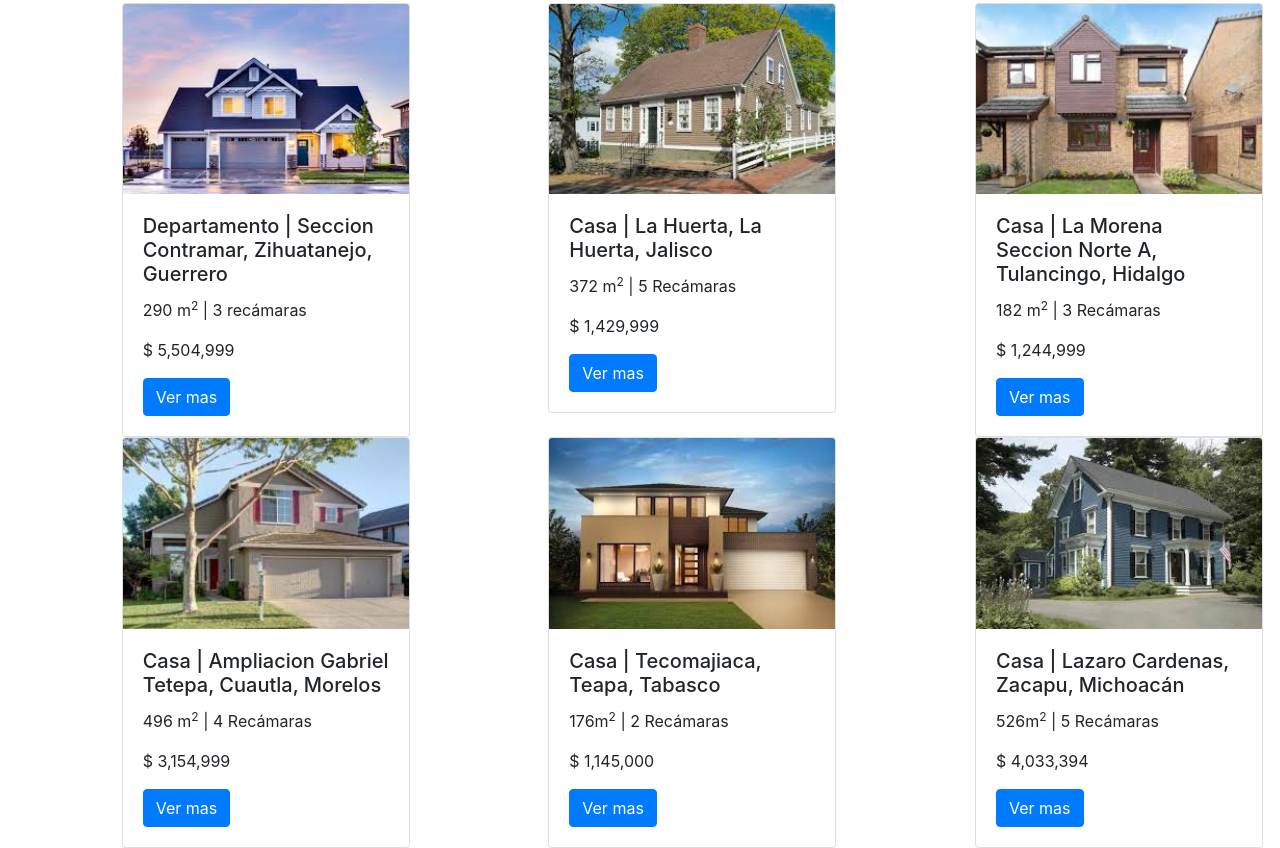
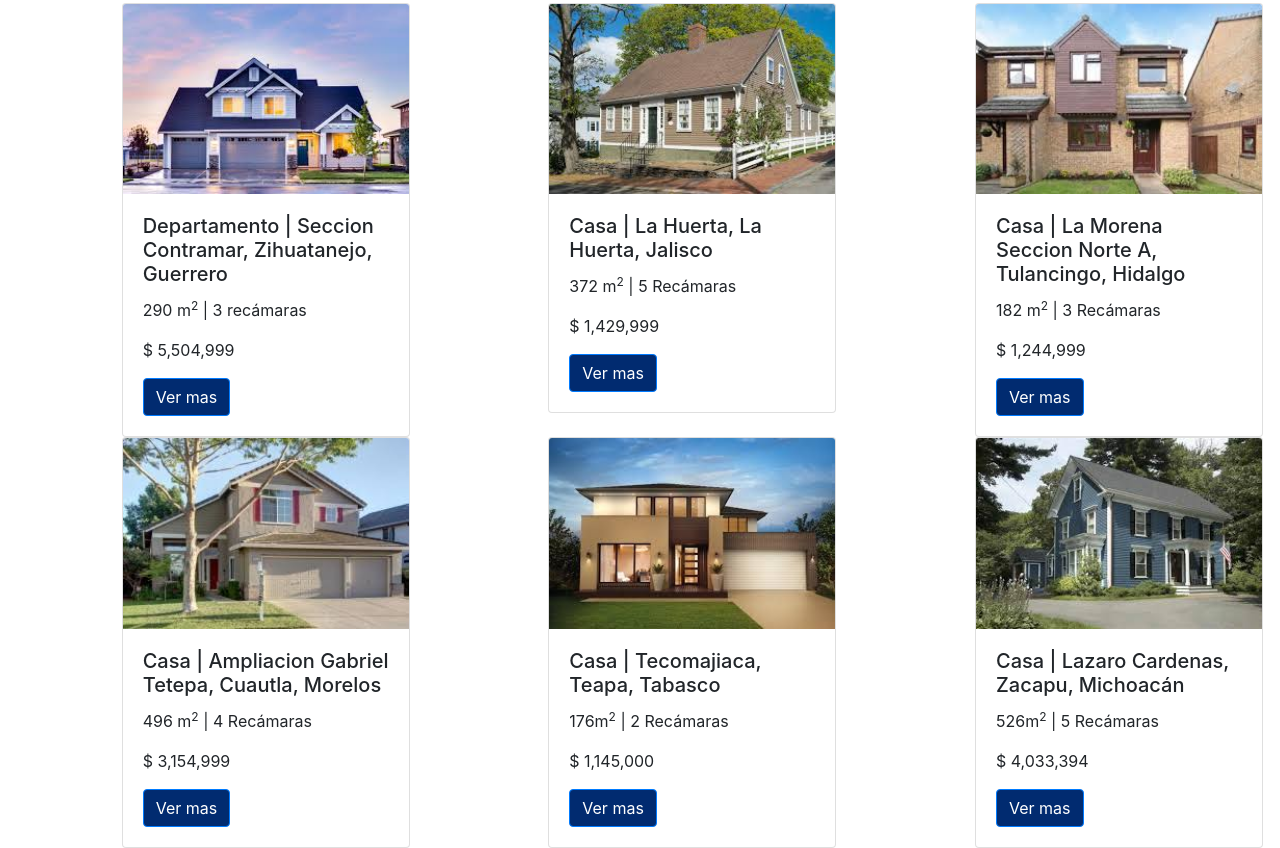
Before and after one commit to Gussiny/Patito_INC, a plain HTML site: page index.html in a window 1280 px wide. Shown: the part 808-1656 px from the top of the page. Drawn offline with nearby package versions, Linux system fonts and the light colour scheme.

Commit message:
buttons color changed

```diff
--- a/css/estilo.css
+++ b/css/estilo.css
@@ -7,6 +7,9 @@ img{
 }
 .navbar{
     border-radius: 0;
+}
+.btn{
+    background-color: #012b70;
 }
 
 /*cover*/
```
